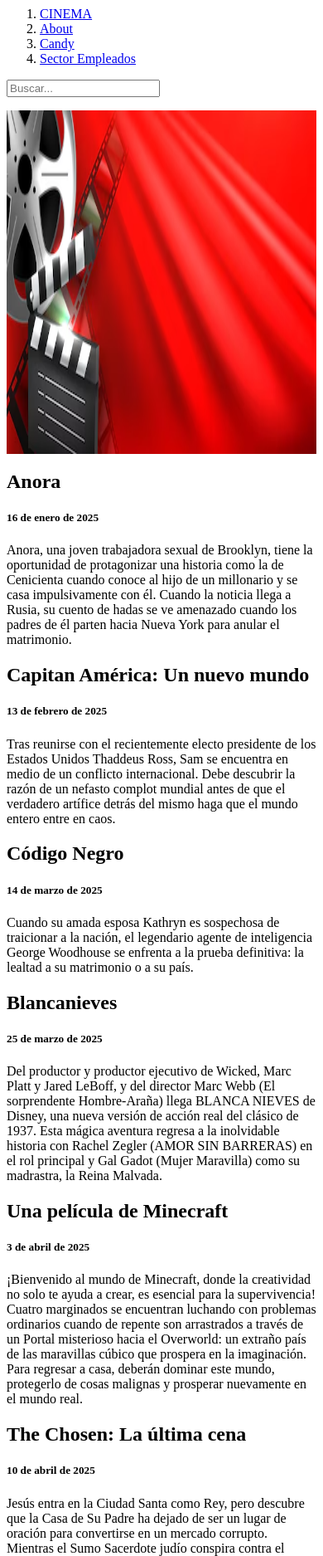
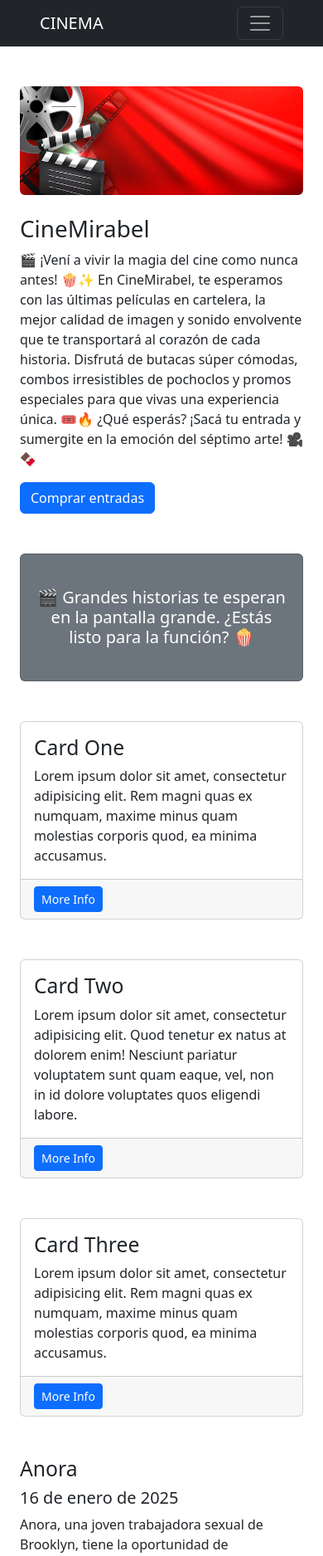
Before and after one commit to naru6798/pagina-de-cine, a Django app: page / in a window 390 px wide. Shown: the top 1875 px of the page at 83% size. Run offline with Django 5.2, Linux system fonts and the light colour scheme; data comes from the database, SQL or seed files in the repository; both versions use the stored data as it was after the commit; some libraries are stand-ins or nearby versions.

Commit message:
Actualizar plantillas HTML y mejorar la navegación con un nuevo diseño de barra de navegación y pie de página

```diff
--- /dev/null
+++ b/src/candy/templates/candy/_base.html
@@ -0,0 +1,4 @@
+{% include 'componentes/nav.html' %}
+
+{% block content %}
+{% endblock content %}
--- a/src/candy/templates/candy/base.html
+++ b/src/candy/templates/candy/base.html
@@ -1,4 +1,33 @@
-{% include 'componentes/nav.html' %}
+{% load static %}
 
-{% block content %}
-{% endblock content %}
+<!DOCTYPE html>
+<html lang="es">
+    <head>
+        <meta charset="utf-8" />
+        <meta name="viewport" content="width=device-width, initial-scale=1, shrink-to-fit=no" />
+        <meta name="description" content="" />
+        <meta name="author" content="" />
+        <title>CINEMA</title>
+        <!-- Favicon-->
+        <link rel="icon" type="image/x-icon" href="{% static 'candy/assets/favicon.ico' %}" />
+        <!-- Core theme CSS (includes Bootstrap)-->
+        <link href="{% static 'candy/css/styles.css' %}" rel="stylesheet" />
+    </head>
+    <body>
+
+        {% include 'componentes/nav.html' %}
+
+        <!-- Page Content-->
+        <div class="container px-4 px-lg-5">
+            {% block content %}
+            {% endblock content %}
+        </div>
+
+        {% include 'componentes/footer.html' %}
+
+        <!-- Bootstrap core JS-->
+        <script src="https://cdn.jsdelivr.net/npm/bootstrap@5.2.3/dist/js/bootstrap.bundle.min.js"></script>
+        <!-- Core theme JS-->
+        <script src="{% static 'candy/js/scripts.js' %}"></script>
+    </body>
+</html>
--- a/src/candy/templates/candy/index.html
+++ b/src/candy/templates/candy/index.html
@@ -1,4 +1,7 @@
+
 {% extends 'candy/base.html' %}
+{% load static %}
+
 
 <!DOCTYPE html>
 <html lang="es">
@@ -9,7 +12,56 @@
     </head>
     <body>
 
+
         {% block content %}
+
+
+        <div class="row gx-4 gx-lg-5 align-items-center my-5">
+            <div class="col-lg-7"><img class="img-fluid rounded mb-4 mb-lg-0" src="{% static 'candy/cine-portada.webp' %}" alt="..." /></div>
+            <div class="col-lg-5">
+                <h1 class="font-weight-light">CineMirabel</h1>
+                <p>🎬 ¡Vení a vivir la magia del cine como nunca antes! 🍿✨ En CineMirabel, te esperamos con las últimas películas en cartelera, la mejor calidad de imagen y sonido envolvente que te transportará al corazón de cada historia. Disfrutá de butacas súper cómodas, combos irresistibles de pochoclos y promos especiales para que vivas una experiencia única. 🎟️🔥 ¿Qué esperás? ¡Sacá tu entrada y sumergite en la emoción del séptimo arte! 🎥🍫</p>
+                <a class="btn btn-primary" href="#!">Comprar entradas</a>
+            </div>
+        </div>
+        <!-- Call to Action-->
+        <div class="card text-white bg-secondary my-5 py-4 text-center">
+            <div class="card-body"><h5 class="text-white m-0">🎬 Grandes historias te esperan en la pantalla grande. ¿Estás listo para la función? 🍿</h5></div>
+        </div>
+        <!-- Content Row-->
+        <div class="row gx-4 gx-lg-5">
+            <div class="col-md-4 mb-5">
+                <div class="card h-100">
+                    <div class="card-body">
+                        <h2 class="card-title">Card One</h2>
+                        <p class="card-text">Lorem ipsum dolor sit amet, consectetur adipisicing elit. Rem magni quas ex numquam, maxime minus quam molestias corporis quod, ea minima accusamus.</p>
+                    </div>
+                    <div class="card-footer"><a class="btn btn-primary btn-sm" href="#!">More Info</a></div>
+                </div>
+            </div>
+            <div class="col-md-4 mb-5">
+                <div class="card h-100">
+                    <div class="card-body">
+                        <h2 class="card-title">Card Two</h2>
+                        <p class="card-text">Lorem ipsum dolor sit amet, consectetur adipisicing elit. Quod tenetur ex natus at dolorem enim! Nesciunt pariatur voluptatem sunt quam eaque, vel, non in id dolore voluptates quos eligendi labore.</p>
+                    </div>
+                    <div class="card-footer"><a class="btn btn-primary btn-sm" href="#!">More Info</a></div>
+                </div>
+            </div>
+            <div class="col-md-4 mb-5">
+                <div class="card h-100">
+                    <div class="card-body">
+                        <h2 class="card-title">Card Three</h2>
+                        <p class="card-text">Lorem ipsum dolor sit amet, consectetur adipisicing elit. Rem magni quas ex numquam, maxime minus quam molestias corporis quod, ea minima accusamus.</p>
+                    </div>
+                    <div class="card-footer"><a class="btn btn-primary btn-sm" href="#!">More Info</a></div>
+                </div>
+            </div>
+        </div>
+
+
+
+
             {% for message in messages %}
                 {{ message }}
             {% endfor %}
--- /dev/null
+++ b/src/candy/templates/componentes/footer.html
@@ -0,0 +1,4 @@
+
+<footer class="py-md-4 bg-dark">
+    <div class="container px-4 px-lg-5"><p class="m-0 text-center text-white">Hecho en Coder: 2025</p></div>
+</footer>
--- a/src/candy/templates/componentes/nav.html
+++ b/src/candy/templates/componentes/nav.html
@@ -1,24 +1,27 @@
-{% load static %}
 
-<nav>
-    <ol>
-        <li><a href="{% url 'candy:index' %}">CINEMA</a></li>
-        <li><a href="{% url 'candy:about' %}">About</a></li>
+<nav class="navbar navbar-expand-lg navbar-dark bg-dark">
+    <div class="container px-5">
+        <a class="navbar-brand" href="{% url 'candy:index' %}">CINEMA</a>
+        <button class="navbar-toggler" type="button" data-bs-toggle="collapse" data-bs-target="#navbarSupportedContent" aria-controls="navbarSupportedContent" aria-expanded="false" aria-label="Toggle navigation"><span class="navbar-toggler-icon"></span></button>
+        <div class="collapse navbar-collapse" id="navbarSupportedContent">
+            <ul class="navbar-nav ms-auto mb-2 mb-lg-0">
+                <li class="nav-item"><a class="nav-link active" aria-current="page" href="{% url 'candy:about' %}">About</a></li>
                 {% if user.is_authenticated %}
-            <li><a href="{% url 'candy:candy_list' %}">Candy</a></li>
-            <li><a href="{% url 'candy:empleados' %}">Empleados</a></li>
+                    <li class="nav-item"><a class="nav-link" href="{% url 'candy:candy_list' %}">Candy</a></li>
+                    <li class="nav-item"><a class="nav-link" href="{% url 'candy:empleados' %}">Empleados</a></li>
                     <form action="{% url 'candy:logout' %}" method="post">
                         {% csrf_token %}
                         <button type="submit">Cerrar sesion</button>
                     </form>
                 {% else %}
-            <li><a href="{% url 'candy:candy_list' %}">Candy</a></li>
-            <li><a href="{% url 'candy:login' %}">Sector Empleados</a></li>
+                    <li class="nav-item"><a class="nav-link" href="{% url 'candy:candy_list' %}">Candy</a></li>
+                    <li class="nav-item"><a class="nav-link" href="{% url 'candy:login' %}">Sector Empleado</a></li>
                 {% endif %}
 
-    </ol>
                 <form method="get">
                     <input type="text" name="busqueda" placeholder="Buscar...">
                 </form>
+            </ul>
+        </div>
+    </div>
 </nav>
-<img src="{% static 'candy/cine-portada.webp' %}" alt="portada-cine" height="50%" width="100%">
```
Also changed, not shown: src/candy/templates/candy/about.html (indentation only), src/candy/templates/candy/register.html (line endings or trailing spaces), src/db.sqlite3. Lines whose indentation alone changed are shown as unchanged.
